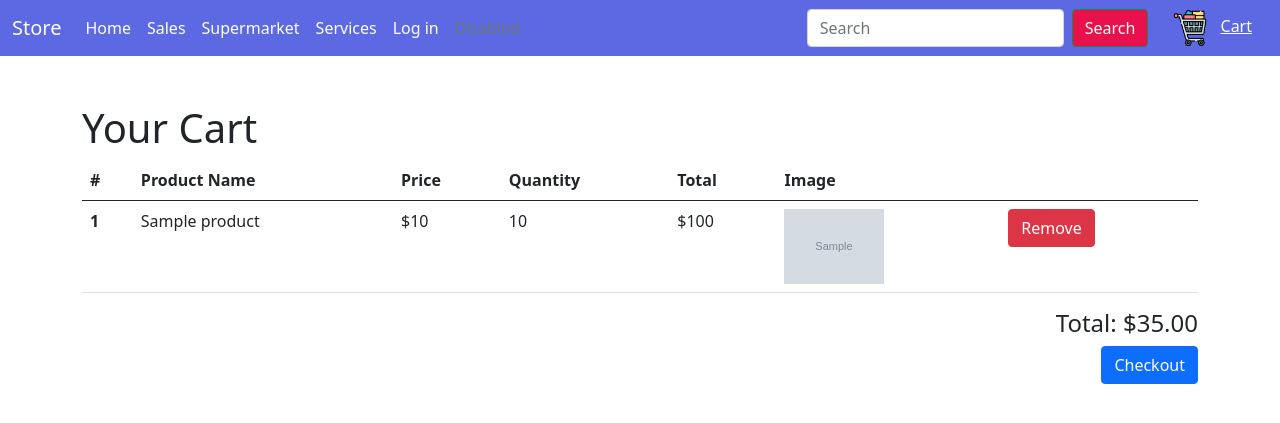
After one commit to YohanSarmiento/online_store, a Django app: page /cart/ in a window 1280 px wide. The commit adds this page. Shown: the top 423 px of the page. Run offline with Django 5.2, Linux system fonts and the light colour scheme; tables that the repository leaves empty hold one stand-in row (values such as "Sample post"); grey boxes marked "Sample" are stand-in pictures; some libraries are stand-ins or nearby versions.

Commit message:
add cart feature

```diff
--- /dev/null
+++ b/store_app/templates/store/cart.html
@@ -0,0 +1,59 @@
+{% extends "master.html" %}
+
+{% load static %}
+
+{% block head %}
+<title>Home | Flight</title>
+<!-- <script type="text/javascript" src="{% static 'js/index.js' %}"></script> -->
+<link rel="stylesheet" type="text/css" href="{% static 'css/home.css' %}">
+
+{% endblock head %}
+
+{% block body %}
+
+<body>
+  <div class="container mt-5">
+      <h1>Your Cart</h1>
+      <table class="table">
+          <thead>
+              <tr>
+                  <th scope="col">#</th>
+                  <th scope="col">Product Name</th>
+                  <th scope="col">Price</th>
+                  <th scope="col">Quantity</th>
+                  <th scope="col">Total</th>
+                  <th scope="col">Image</th>
+                  <th scope="col"></th>
+              </tr>
+          </thead>
+          <tbody>
+            {% for item in cart_items %}
+            <tr>
+                <th scope="row">{{ forloop.counter }}</th>
+                <td>{{ item.product.name }}</td>
+                <td>${{ item.product.price }}</td>
+                <td>{{ item.quantity }}</td>
+                <td>${{ item.get_total }}</td>
+                <td><div style="flex:2"><img class="row-image" src="{{item.product.imageURL}}"></div>
+                <td>
+                    <form action="{% url 'remove_from_cart' %}" method="post">
+                        {% csrf_token %}
+                        <input type="hidden" name="item_id" value="{{ item.id }}">
+                        <button type="submit" class="btn btn-danger">Remove</button>
+                    </form>
+                </td>
+            </tr>
+            {% endfor %}
+        </tbody>
+      </table>
+      <div class="text-end">
+          <h4>Total: $35.00</h4>
+          <button class="btn btn-primary">Checkout</button>
+      </div>
+  </div>
+
+  <!-- Bootstrap Bundle with Popper -->
+  <script src="https://cdn.jsdelivr.net/npm/bootstrap@5.4.1/dist/js/bootstrap.bundle.min.js"></script>
+  <script type="text/javascript" src="{% static 'js/cart.js' %}"></script>
+</body>
+{% endblock %}
--- a/store_app/urls.py
+++ b/store_app/urls.py
@@ -7,6 +7,8 @@ from .views import *
 urlpatterns = [
     path('', home, name='home'),
     path('get-products-by-category/<int:category_id>/', views.get_products_by_category, name='get_products_by_category'),
+    path('remove-from-cart/', views.remove_from_cart, name='remove_from_cart'),
+    path('cart/', views.view_cart, name='view_cart'),
 ]
 
 urlpatterns += static(settings.MEDIA_URL, document_root=settings.MEDIA_ROOT)
--- a/store_app/views.py
+++ b/store_app/views.py
@@ -32,6 +32,15 @@ def get_products_by_category(request, category_id):
 
     return JsonResponse(products_data, safe=False)  # Set safe=False if including non-string data
 
+def view_cart(request):
+    cart_items = OrderItem.objects.all()  # Assuming you have a CartItem model representing items in the cart
+    total_price = sum(item.product.price * item.quantity for item in cart_items)
+    context = {
+        'cart_items': cart_items,
+        'total_price': total_price,
+    }
+    return render(request, 'store/cart.html', context)
+
 def update_cart(request):
     item_id = request.GET.get('item_id')
     new_quantity = int(request.GET.get('quantity'))
@@ -43,3 +52,9 @@ def update_cart(request):
 
     # Return a JSON response indicating success
     return JsonResponse({'message': 'Cart updated successfully'})
+
+def remove_from_cart(request):
+    item_id = request.POST.get('item_id')
+    item = OrderItem.objects.get(id=item_id)
+    item.delete()
+    return redirect('view_cart')
--- a/templates/master.html
+++ b/templates/master.html
@@ -43,6 +43,12 @@
               <input class="form-control me-2" type="search" placeholder="Search" aria-label="Search">
               <button class="btn btn-search-nav btn-outline-success" type="submit">Search</button>
             </form>
+            <div class="mx-3">
+              <img class="bi pe-none mx-2" src="{% static 'images/shopping-cart.png' %}" alt="Bootstrap" width="36"
+              height="36">
+              <a href="{% url 'view_cart' %}" class="text-white">Cart</a>
+
+            </div>
           </div>
         </div>
     </nav>
```
Also changed, not shown: online_store/settings.py (+14 -14 lines).
